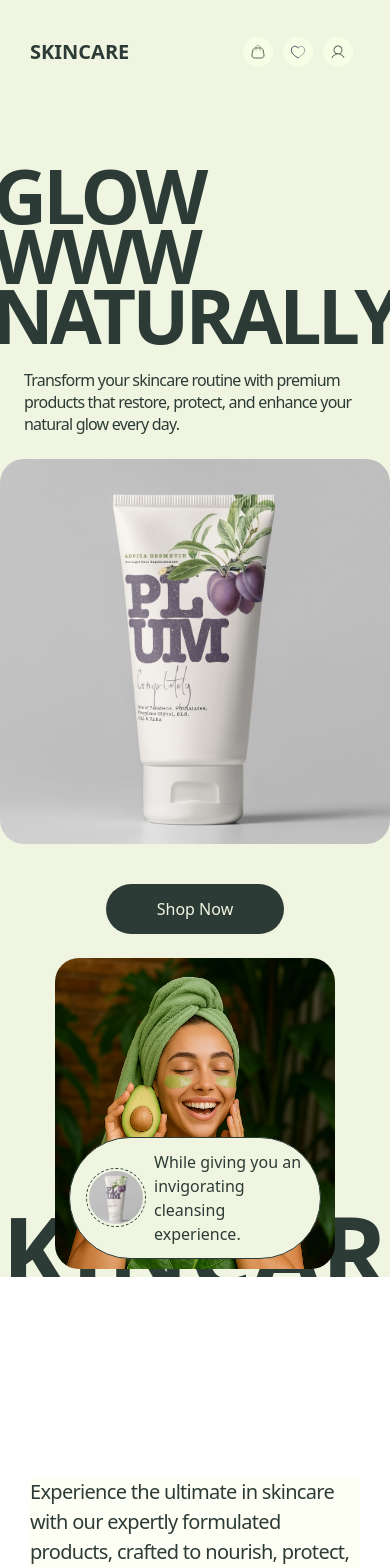
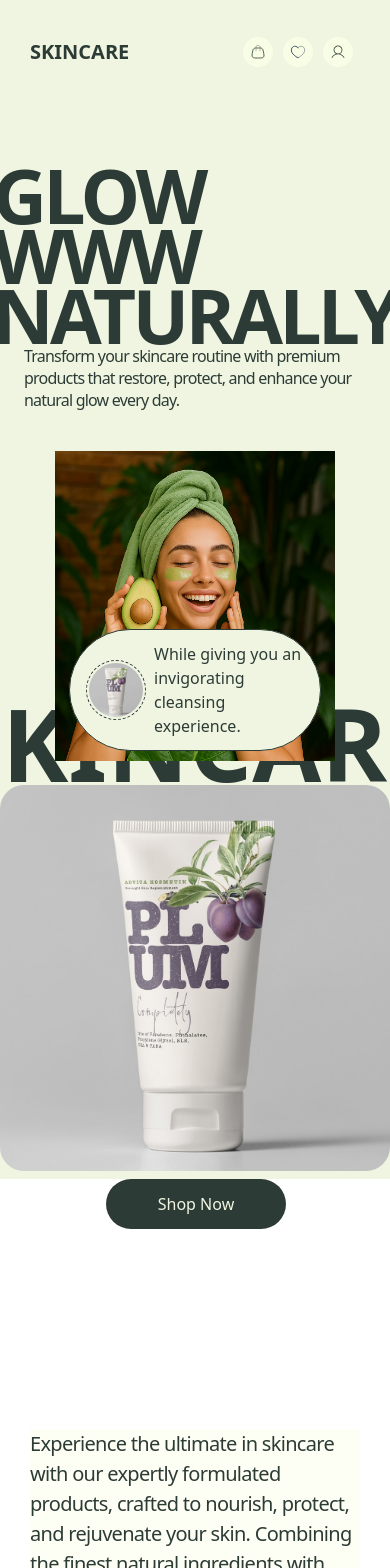
Before and after one commit to k-ish-san/Assignment, a React app: page / in a window 390 px wide. Shown: the top 1568 px of the page. Built offline with nearby package versions, Linux system fonts and the light colour scheme; the HTML template or start-up script is replaced by a standard one.

Commit message:
Refactor HeroSection layout and styles for improved responsiveness and visual clarity

```diff
--- a/src/components/HeroSection.jsx
+++ b/src/components/HeroSection.jsx
@@ -4,12 +4,13 @@ import plumProduct from "../assets/bfa6cb471def1625f335564f2d78bc0748f6b64c.jpg"
 
 const HeroSection = () => {
   return (
+    <>
       <section className="relative bg-[#EFF5E1] text-[#2D3B36] overflow-hidden pt-[98px]">
         {/* FIRST ROW */}
-      <div className="flex flex-col md:flex-row justify-center items-center gap-6">
+        <div className="flex flex-col md:flex-row justify-center items-center md:mx-[40px] 2xl:mx-[100px]">
           {/* box1: Paragraph */}
           <p
-          className="order-2 text-[16px] font-[400] leading-[22px] tracking-[-0.05em] w-[342px]
+            className=" order-2 md:order-1 md:mr-[93px] 2xl:mr-none text-[16px] font-[400] leading-[22px] tracking-[-0.05em] w-[342px]
           md:indent-[74px] md:text-[14px] md:leading-[100%] md:w-[234px]
           2xl:indent-[105px] 2xl:text-[20px] 2xl:w-[335px] 2xl:mr-[326px]"
           >
@@ -18,7 +19,7 @@ const HeroSection = () => {
           </p>
           {/* box2: Heading */}
           <h1
-          className="order-1 relative text-[75px] font-[900] leading-[60px] tracking-[-0.05em]
+            className="order-1 md:order-2 relative md:absolute md:top-[300px] 2xl:top-0 2xl:relative md:z-20 text-[75px] font-[900] leading-[60px] tracking-[-0.05em]
           md:text-[135px] md:leading-[110px] md:tracking-[-0.03em] md:font-[800]
           2xl:font-[700] 2xl:leading-[90px] 2xl:text-[100px] 2xl:mr-[438px] uppercase"
           >
@@ -32,23 +33,17 @@ const HeroSection = () => {
             ALLY
           </h1>
           {/* box3: Product Image */}
-        <div className="order-4 relative flex md:w-[335px]">
+          <div className="hidden  relative md:order-3 md:flex md:w-[335px]">
             <img
               src={plumProduct}
               alt="Plum Product"
-            className="w-full h-auto object-contain rounded-3xl"
+              className="w-full h-auto object-contain 2xl:rounded-3xl"
             />
           </div>
         </div>
 
         {/* SECOND ROW */}
-      <div className="order-2 flex flex-col md:flex-row justify-center items-center gap-6 mt-10 mb-2">
-        {/* box1: Shop Now Button */}
-        <div className="relative w-[178px] h-[50px] flex md:justify-end md:items-start">
-          <button className="bg-[#2D3B36] text-[#EFF5E1] px-6 py-2 rounded-full w-[180px] h-[50px] hover:bg-black transition">
-            Shop Now
-          </button>
-        </div>
+        <div className=" flex flex-col md:flex-row justify-center items-center gap-6 mt-10 mb-2">
           {/* box2: Woman Image and Background Text */}
           <div className="order-1 relative flex justify-center">
             {/* SKINCARE Background Text */}
@@ -61,7 +56,7 @@ const HeroSection = () => {
             <img
               src={womanImage}
               alt="Avocado woman"
-            className="relative z-10 rounded-3xl w-[280px] sm:w-[400px] md:w-[500px] lg:w-[610px] object-cover"
+              className="relative z-10 md:mt-[150px] 2xl:mt-[100px] 2xl:rounded-3xl w-[280px] sm:w-[400px] md:w-[500px] lg:w-[610px] object-cover"
             />
             {/* Speech Bubble */}
             <div className="absolute bottom-[10px] left-1/2 -translate-x-1/2 bg-[#EFF5E1] w-[90%] max-w-[476px] px-4 py-3 rounded-full flex items-center gap-2 border border-[#2D3B36] text-[16px] sm:text-[18px] lg:text-[20px] z-10">
@@ -70,11 +65,29 @@ const HeroSection = () => {
                 alt="icon"
                 className="w-[60px] sm:w-[70px] lg:w-[80px] h-auto rounded-full border-dashed border p-0.5"
               />
-            <span>While giving you an invigorating cleansing experience.</span>
+              <span>
+                While giving you an invigorating cleansing experience.
+              </span>
             </div>
+          </div>
+          <div className="order-2 md:hidden relative flex w-full">
+            <img
+              src={plumProduct}
+              alt="Plum Product"
+              className="w-full h-auto object-contain rounded-3xl"
+            />
           </div>
         </div>
       </section>
+      {/* box1: Shop Now Button */}
+      <div className="flex flex-col justify-center items-center">
+        <div className="relative w-[178px] h-[50px] md:absolute md:bottom-[10px] md:right-[70px]">
+          <button className="bg-[#2D3B36] text-[#EFF5E1] px-6 py-2 rounded-full w-[180px] h-[50px] hover:bg-black transition">
+            Shop Now
+          </button>
+        </div>
+      </div>
+    </>
   );
 };
 
```
Lines whose indentation alone changed are shown as unchanged.
